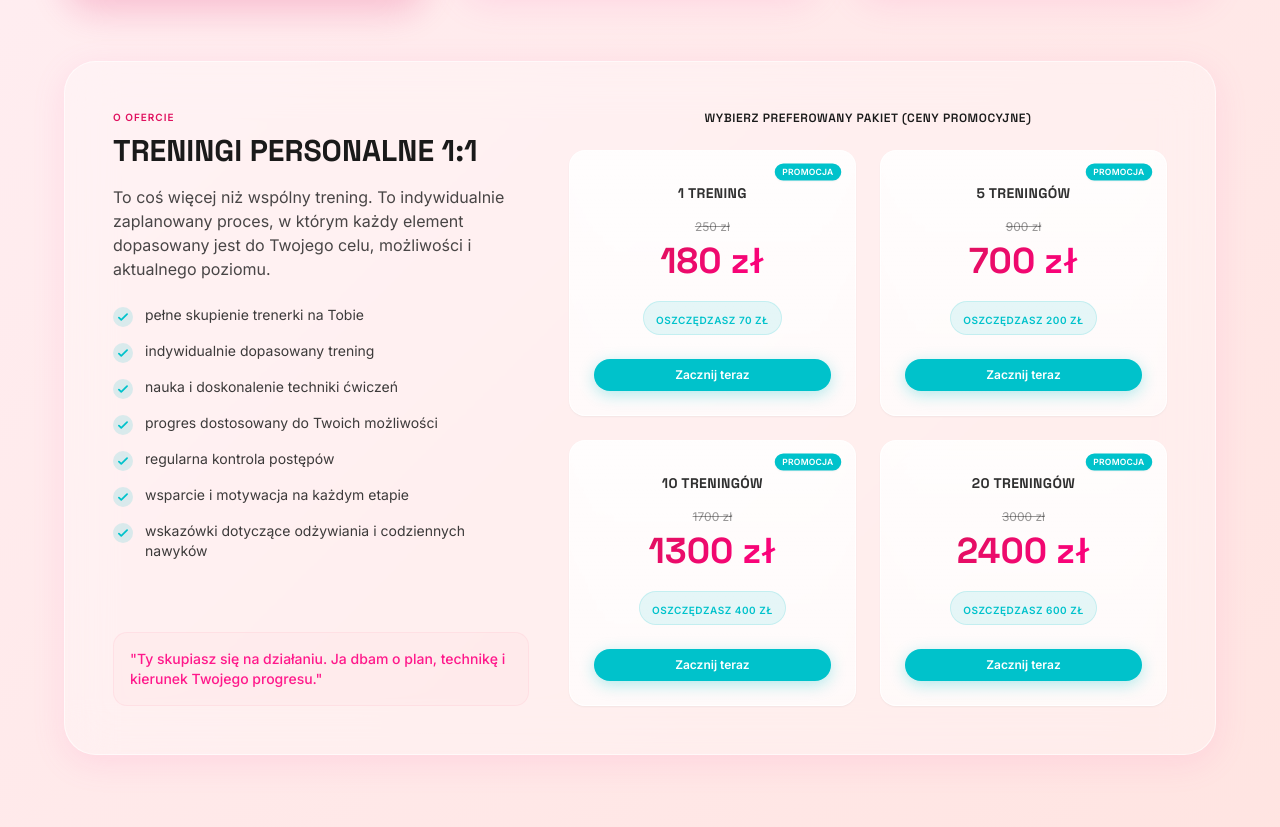
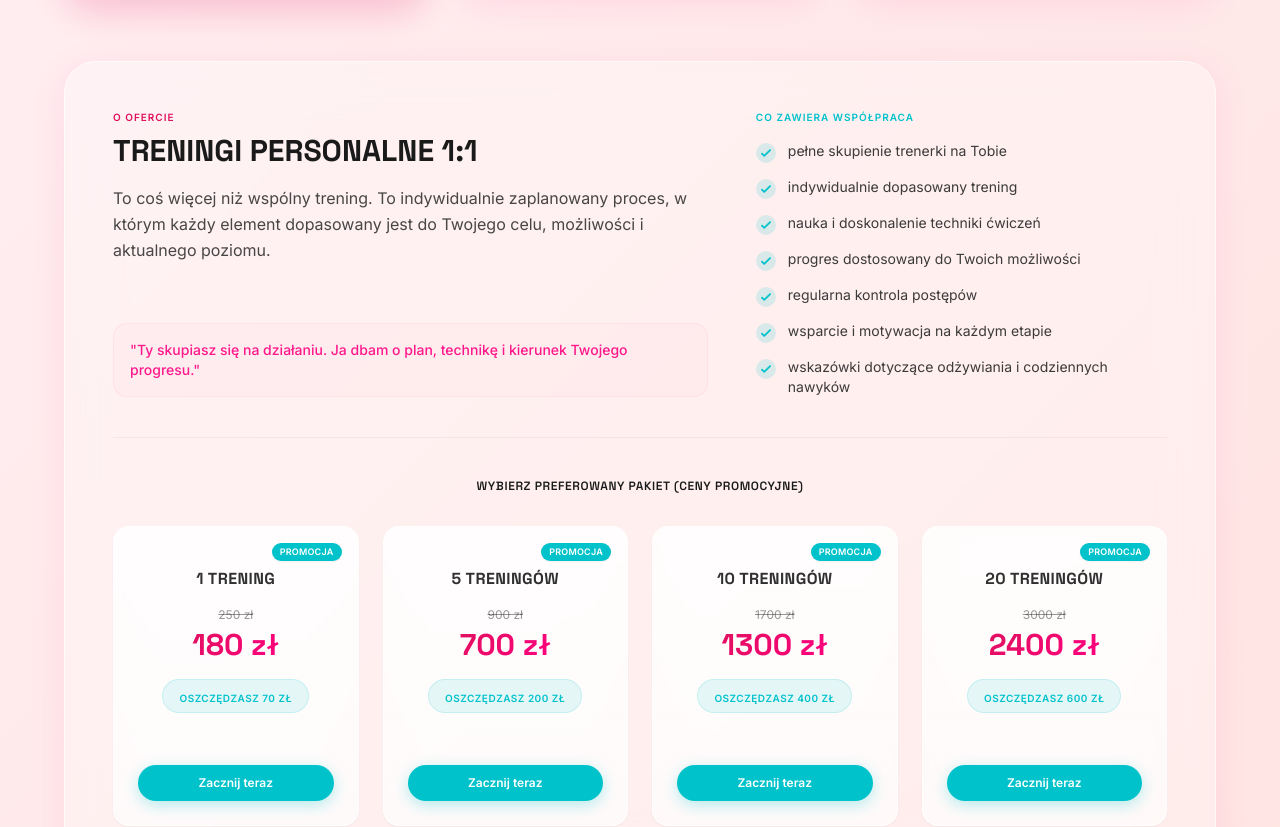
Before and after one commit to pietrucha0/kinga_bartochowska, a React (Vite) app in the folder app/: page / in a window 1280 px wide. Shown: the part 4360-5187 px from the top of the page. Built offline with nearby package versions, Linux system fonts and the light colour scheme.

Commit message:
style: redesign dynamic packages grid layout in PricingSection for better readability and structure

```diff
--- a/app/src/sections/PricingSection.tsx
+++ b/app/src/sections/PricingSection.tsx
@@ -253,25 +253,37 @@ export default function PricingSection() {
           })}
         </div>
 
-        {/* Selected Category Details & Packages */}
         <div ref={detailsRef} className="max-w-6xl mx-auto mt-12 bg-white/30 backdrop-blur-xl border border-white/60 rounded-[32px] p-6 sm:p-10 lg:p-12 shadow-glass">
-          <div className="grid grid-cols-1 lg:grid-cols-12 gap-10 items-start">
-
-            {/* Left side: Category Intro and Features Checklist */}
-            <div className="lg:col-span-5 flex flex-col justify-between h-full">
+          {/* Top Row: Category Info and Features Checklist */}
+          <div className="grid grid-cols-1 lg:grid-cols-12 gap-8 lg:gap-12 items-start pb-10 border-b border-charcoal/5">
+            {/* Left side: Category Intro and Callout */}
+            <div className="lg:col-span-7 flex flex-col justify-between h-full">
               <div>
                 <span className="font-body text-[10px] font-bold text-pink uppercase tracking-widest block mb-2">
                   O ofercie
                 </span>
-                <h3 className="font-display font-bold text-2xl sm:text-3xl text-charcoal mb-4">
+                <h3 className="font-display font-bold text-3xl text-charcoal mb-4">
                   {activeData.title}
                 </h3>
-                <p className="font-body text-sm sm:text-base text-charcoal/80 leading-relaxed mb-6">
+                <p className="font-body text-base text-charcoal/80 leading-relaxed mb-6">
                   {activeData.intro}
                 </p>
+              </div>
 
-                {/* Features list */}
-                <ul className="space-y-3.5 mb-8">
+              {/* Callout box */}
+              <div className="p-4 rounded-xl bg-pink-light/10 border border-pink-light/25 text-center sm:text-left">
+                <p className="font-body font-medium text-xs sm:text-sm text-pink-hot/90 leading-relaxed">
+                  "{activeData.callout}"
+                </p>
+              </div>
+            </div>
+
+            {/* Right side: Features Checklist */}
+            <div className="lg:col-span-5">
+              <span className="font-body text-[10px] font-bold text-cyan uppercase tracking-widest block mb-4">
+                Co zawiera współpraca
+              </span>
+              <ul className="space-y-3.5">
                 {activeData.features.map((feature, idx) => (
                   <li key={idx} className="flex items-start gap-3 font-body text-sm text-charcoal/85">
                     <span className="flex-shrink-0 w-5 h-5 rounded-full bg-cyan/15 flex items-center justify-center mt-0.5">
@@ -284,63 +296,58 @@ export default function PricingSection() {
                 ))}
               </ul>
             </div>
-
-              {/* Callout box */}
-              <div className="p-4 rounded-xl bg-pink-light/10 border border-pink-light/25 text-center sm:text-left">
-                <p className="font-body font-medium text-xs sm:text-sm text-pink-hot/90 leading-relaxed">
-                  "{activeData.callout}"
-                </p>
-              </div>
           </div>
 
-            {/* Right side: Package Cards Grid */}
-            <div className="lg:col-span-7">
-              <h4 className="font-display font-semibold text-charcoal text-center mb-6 block uppercase tracking-wider text-xs">
+          {/* Bottom Row: Dynamic Packages Grid */}
+          <div className="pt-10">
+            <h4 className="font-display font-semibold text-charcoal text-center mb-8 block uppercase tracking-wider text-xs">
               Wybierz preferowany pakiet (ceny promocyjne)
             </h4>
 
-              <div className={`grid gap-5 sm:gap-6 ${
-                activeData.packages.length === 3 ? "grid-cols-1 sm:grid-cols-3" : "grid-cols-2"
+            <div className={`grid gap-6 ${
+              activeData.packages.length === 3
+                ? "grid-cols-1 sm:grid-cols-3"
+                : "grid-cols-1 sm:grid-cols-2 lg:grid-cols-4"
             }`}>
               {activeData.packages.map((pack) => (
                 <GlassCard
                   key={pack.id}
-                    className="p-5 sm:p-6 bg-gradient-to-b from-white/70 to-white/40 border border-white/80 rounded-2xl flex flex-col justify-between shadow-sm relative group hover:border-cyan/50 hover:shadow-md transition-all duration-300"
+                  className="p-6 bg-gradient-to-b from-white/70 to-white/40 border border-white/80 rounded-2xl flex flex-col justify-between shadow-sm relative group hover:border-cyan/50 hover:shadow-md transition-all duration-300 min-h-[300px]"
                   hover={true}
                 >
-                    {/* Discount badge */}
-                    <div className="absolute top-3 right-3 bg-cyan text-white font-body text-[9px] font-bold px-2 py-0.5 rounded-full tracking-wide scale-95 uppercase shadow-sm">
+                  {/* Promo Badge */}
+                  <div className="absolute top-4 right-4 bg-cyan text-white font-body text-[9px] font-bold px-2 py-0.5 rounded-full tracking-wide uppercase shadow-sm">
                     Promocja
                   </div>
 
-                    <div className="text-center pt-2">
-                      <h4 className="font-display font-bold text-sm text-charcoal/90 mb-4 tracking-wide uppercase">
+                  <div className="text-center pt-4">
+                    <h4 className="font-display font-bold text-base text-charcoal/90 mb-4 tracking-wide uppercase">
                       {pack.name}
                     </h4>
 
-                      <div className="flex flex-col items-center justify-center gap-1.5 mb-5">
+                    <div className="flex flex-col items-center justify-center gap-1 mb-4">
                       {/* Regular price (crossed out) */}
                       <span className="font-body text-xs text-charcoal/45 line-through">
                         {pack.regularPrice} zł
                       </span>
                       {/* Promo price */}
-                        <span className="font-display font-extrabold text-3xl sm:text-4xl gradient-text">
+                      <span className="font-display font-extrabold text-3xl gradient-text">
                         {pack.promoPrice} zł
                       </span>
                     </div>
 
-                      {/* Savings text */}
-                      <div className="mb-6 py-1 px-3 bg-cyan/10 border border-cyan/15 rounded-pill inline-block">
-                        <span className="font-body text-[10px] font-bold text-cyan uppercase tracking-wider">
+                    {/* Savings pill */}
+                    <div className="mb-6 py-1 px-4 bg-cyan/10 border border-cyan/15 rounded-pill inline-block">
+                      <span className="font-body text-[10px] font-bold text-cyan uppercase tracking-wider whitespace-nowrap">
                         Oszczędzasz {pack.savings} zł
                       </span>
                     </div>
                   </div>
 
-                    {/* CTA */}
+                  {/* CTA Button */}
                   <PillButton
                     variant="cyan"
-                      className="w-full text-xs py-2 px-3 justify-center text-center font-semibold"
+                    className="w-full text-xs py-2.5 px-3 justify-center text-center font-semibold mt-auto"
                     onClick={() => selectPackage(activeData.id, pack.id)}
                   >
                     Zacznij teraz
@@ -349,8 +356,6 @@ export default function PricingSection() {
               ))}
             </div>
           </div>
-
-          </div>
         </div>
       </div>
     </section>
```
Lines whose indentation alone changed are shown as unchanged.
